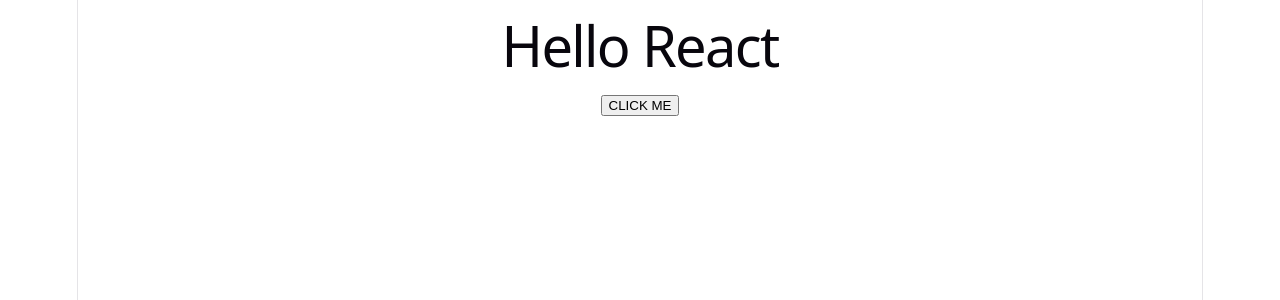
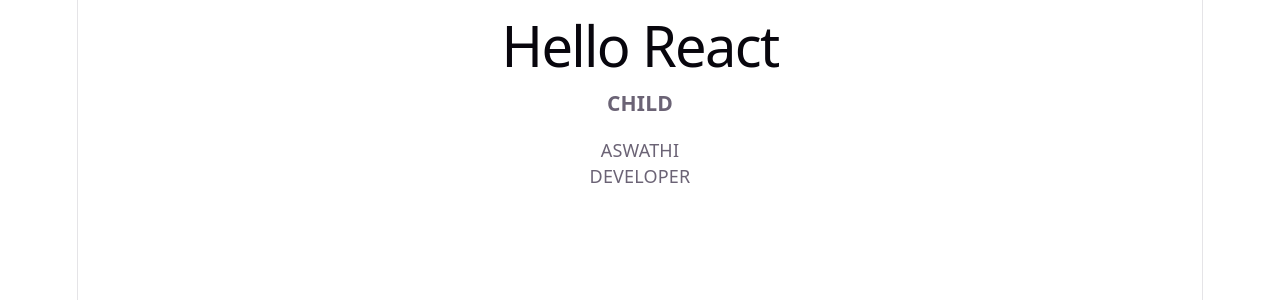
Before and after one commit to Aswathi-Manikandan/REACT-MASTERY, a React (Vite) app in the folder react-practice/: page / in a window 1280 px wide. Shown: the top 300 px of the page. Built offline with nearby package versions, Linux system fonts and the light colour scheme.

Commit message:
children prop

```diff
--- a/react-practice/src/App.jsx
+++ b/react-practice/src/App.jsx
@@ -1,12 +1,13 @@
 import React from 'react'
-import Parent7 from './components/PROPS7/Parent7'
+import Parent8 from './components/PROPS8/Parent8'
+
 
 
 const App = () => {
   return (
     <div>
       <h1>Hello React</h1>
-    <Parent7/>
+   <Parent8/>
     </div>
   )
 }
--- a/react-practice/src/components/PROPS7/Parent7.jsx
+++ b/react-practice/src/components/PROPS7/Parent7.jsx
@@ -16,3 +16,5 @@ const Parent7 = () => {
 }
 
 export default Parent7
+
+//THE OUTPUT WILL SHOW IN THEE CONSOLE - LIKE INSPECT THE WEBPAGE
--- /dev/null
+++ b/react-practice/src/components/PROPS8/Child8.jsx
@@ -0,0 +1,12 @@
+import React from 'react'
+
+const Child8 = ({children}) => {
+  return (
+    <div>
+        <h3>CHILD</h3>
+        {children}
+    </div>
+  )
+}
+
+export default Child8
--- /dev/null
+++ b/react-practice/src/components/PROPS8/Parent8.jsx
@@ -0,0 +1,15 @@
+import React from 'react'
+import Child8 from './Child8'
+
+const Parent8 = () => {
+  return (
+    <div>
+        <Child8>
+            <p>ASWATHI</p>
+            <p>DEVELOPER</p>
+        </Child8>
+    </div>
+  )
+}
+
+export default Parent8
```
